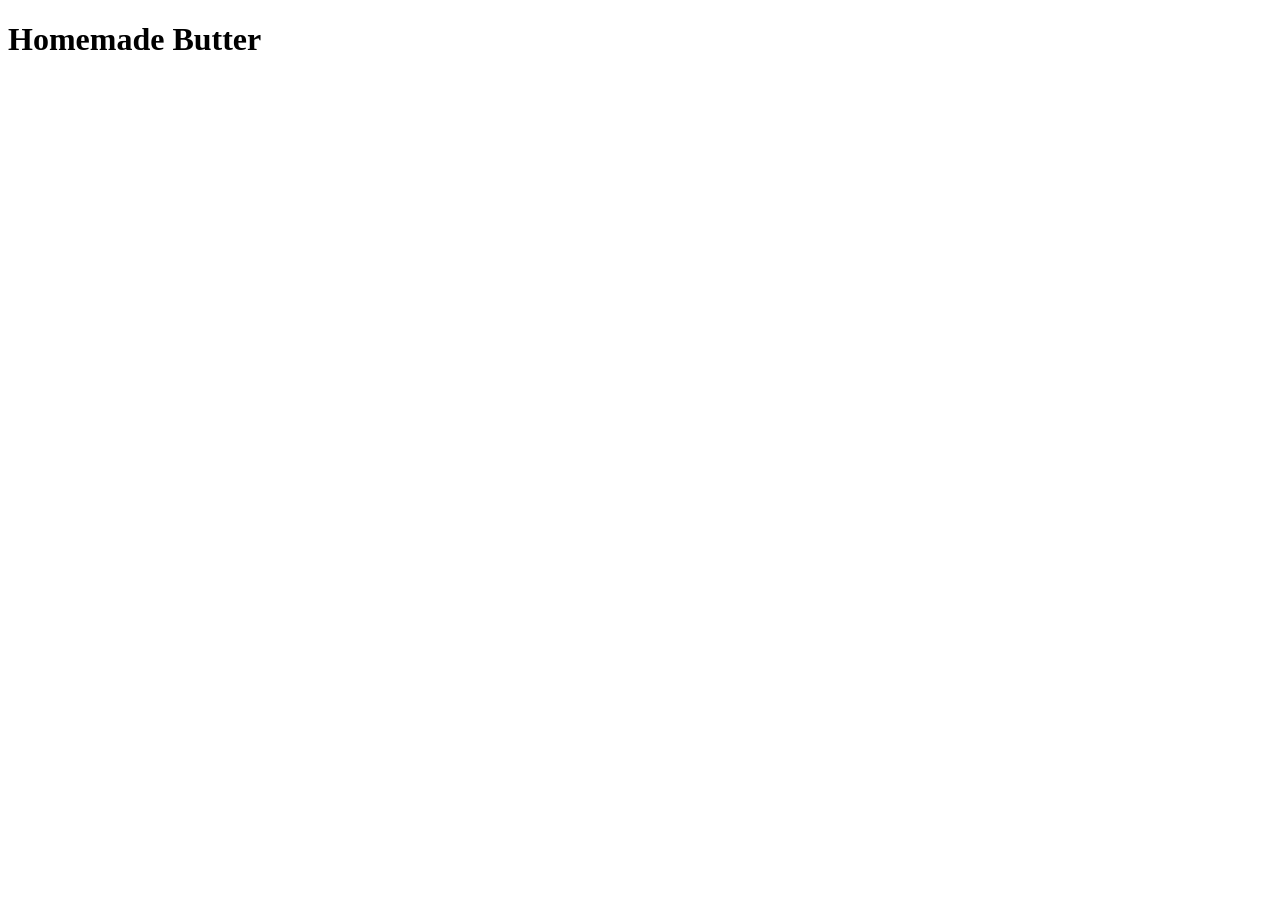
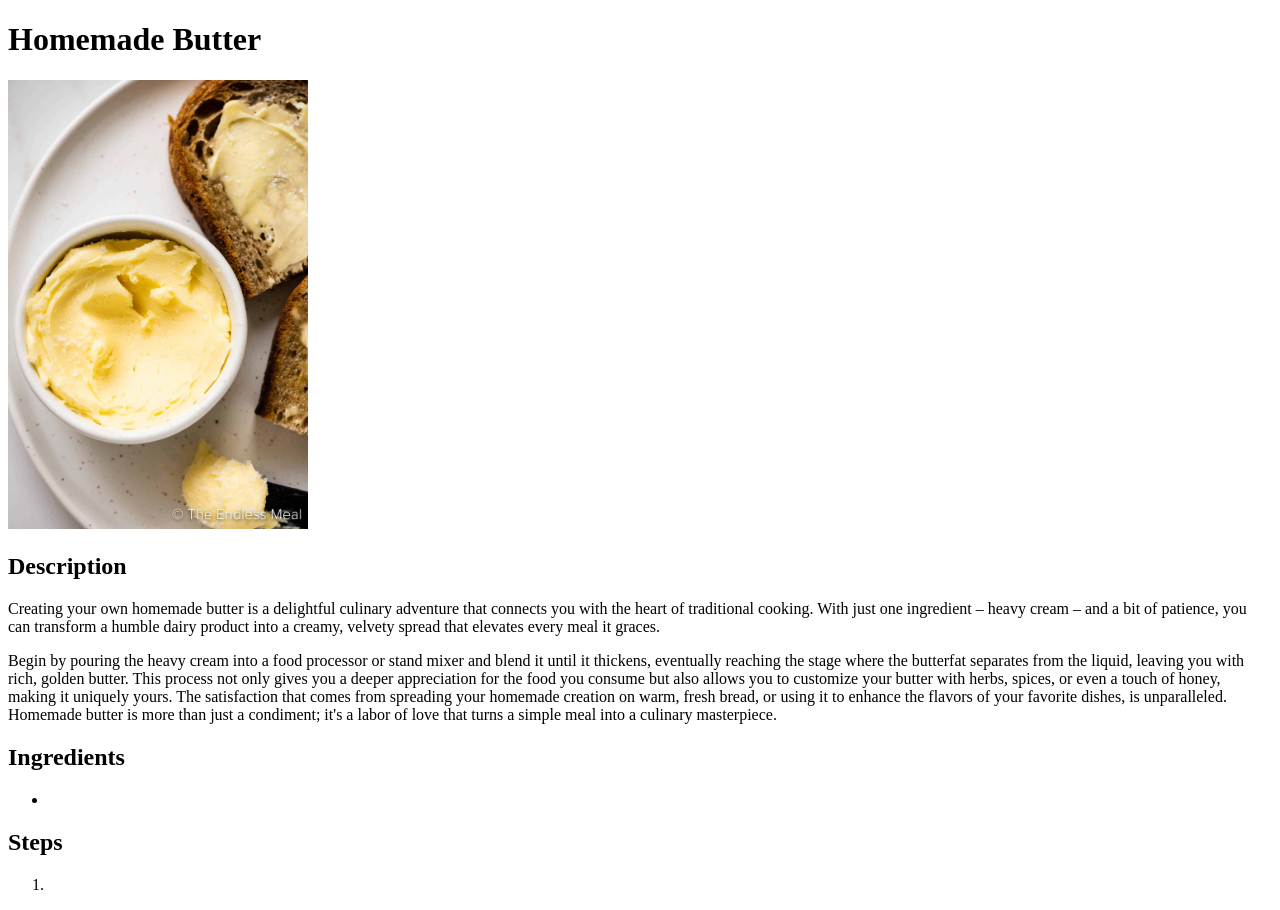
Before and after one commit to tiffycrystal/odin-recipes, a plain HTML site: page pages/butter.html in a window 1280 px wide. Before the commit the page ends 800 px from the top, so only its background shows below. Drawn offline with Linux system fonts and the light colour scheme.

Commit message:
pages updated with descriptions

```diff
--- a/pages/butter.html
+++ b/pages/butter.html
@@ -7,6 +7,36 @@
 </head>
 <body>
     <h1>Homemade Butter</h1>
+    <img src="../images/butter.jpg" alt="image of butter" width="300">
+    <h2>Description</h2>
+    <p>
+        Creating your own homemade butter is a delightful culinary adventure
+        that connects you with the heart of traditional cooking. With just one
+        ingredient – heavy cream – and a bit of patience, you can transform a
+        humble dairy product into a creamy, velvety spread that elevates every
+        meal it graces.
+    </p>
+    <p>
+        Begin by pouring the heavy cream into a food processor or stand mixer
+        and blend it until it thickens, eventually reaching the stage where the
+        butterfat separates from the liquid, leaving you with rich, golden butter.
+        This process not only gives you a deeper appreciation for the food you
+        consume but also allows you to customize your butter with herbs, spices,
+        or even a touch of honey, making it uniquely yours. The satisfaction that
+        comes from spreading your homemade creation on warm, fresh bread, or using
+        it to enhance the flavors of your favorite dishes, is unparalleled.
+        Homemade butter is more than just a condiment; it's a labor of love that
+        turns a simple meal into a culinary masterpiece.
+    </p>
 
+    <h2>Ingredients</h2>
+    <ul>
+        <li></li>
+    </ul>
+
+    <h2>Steps</h2>
+    <ol>
+        <li></li>
+    </ol>
 </body>
 </html>
```
Also changed, not shown: pages/icecream.html (+17 -2 lines), pages/yogurt.html (+15 -1 lines).
